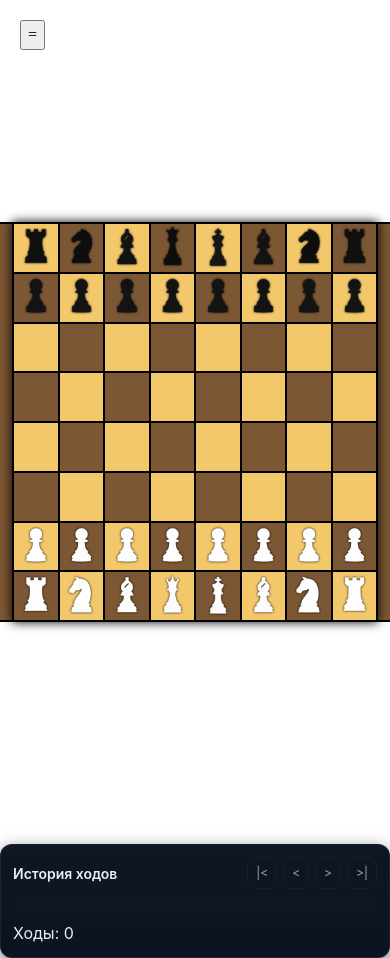
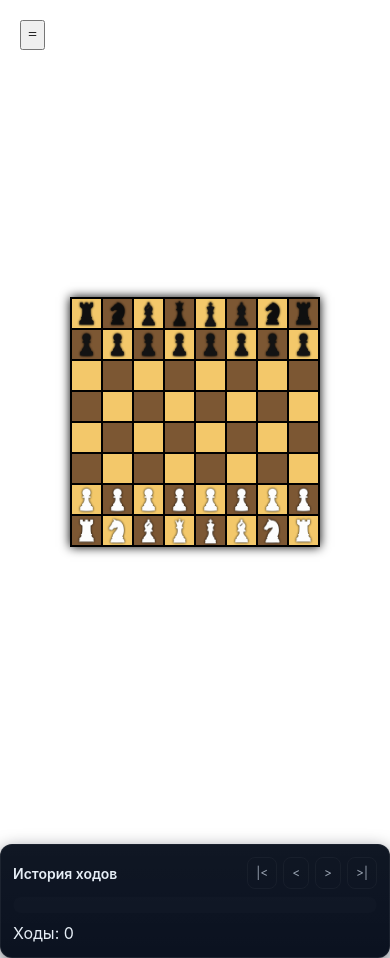
Before and after one commit to Vahe20/Chess, a plain HTML site: page public/index.html in a window 390 px wide. Drawn offline with Linux system fonts and the light colour scheme.

Commit message:
fix media

```diff
--- a/styles/scss/block/_board.scss
+++ b/styles/scss/block/_board.scss
@@ -44,7 +44,7 @@
 }
 
 
-@mixin mobile-s {
+@include mobile-s {
     .wrap {
         .board {
             width: rem(250);
--- a/styles/scss/block/_menu.scss
+++ b/styles/scss/block/_menu.scss
@@ -26,10 +26,6 @@
         color: #000;
     }
 
-    &__rotate &__restart {
-        padding: rem(10) rem(30);
-        cursor: pointer;
-    }
 }
 
 .promote {
@@ -67,7 +63,7 @@
     }
 }
 
-@mixin mobile-s {
+@include mobile-s {
     .menu {
         width: rem(250);
         height: rem(250);
```
Also changed, not shown: styles/css/main.css, 1 other file.
